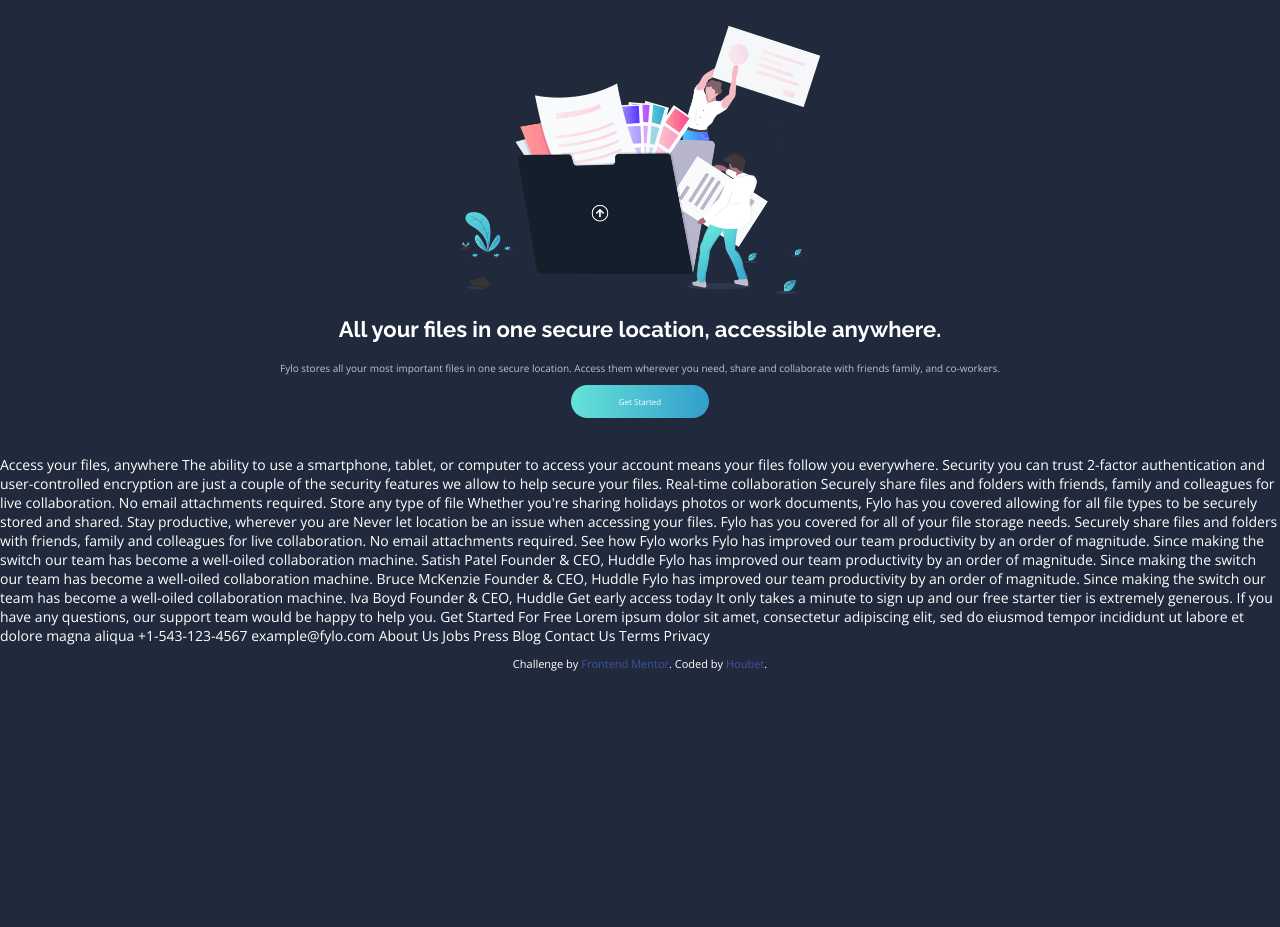
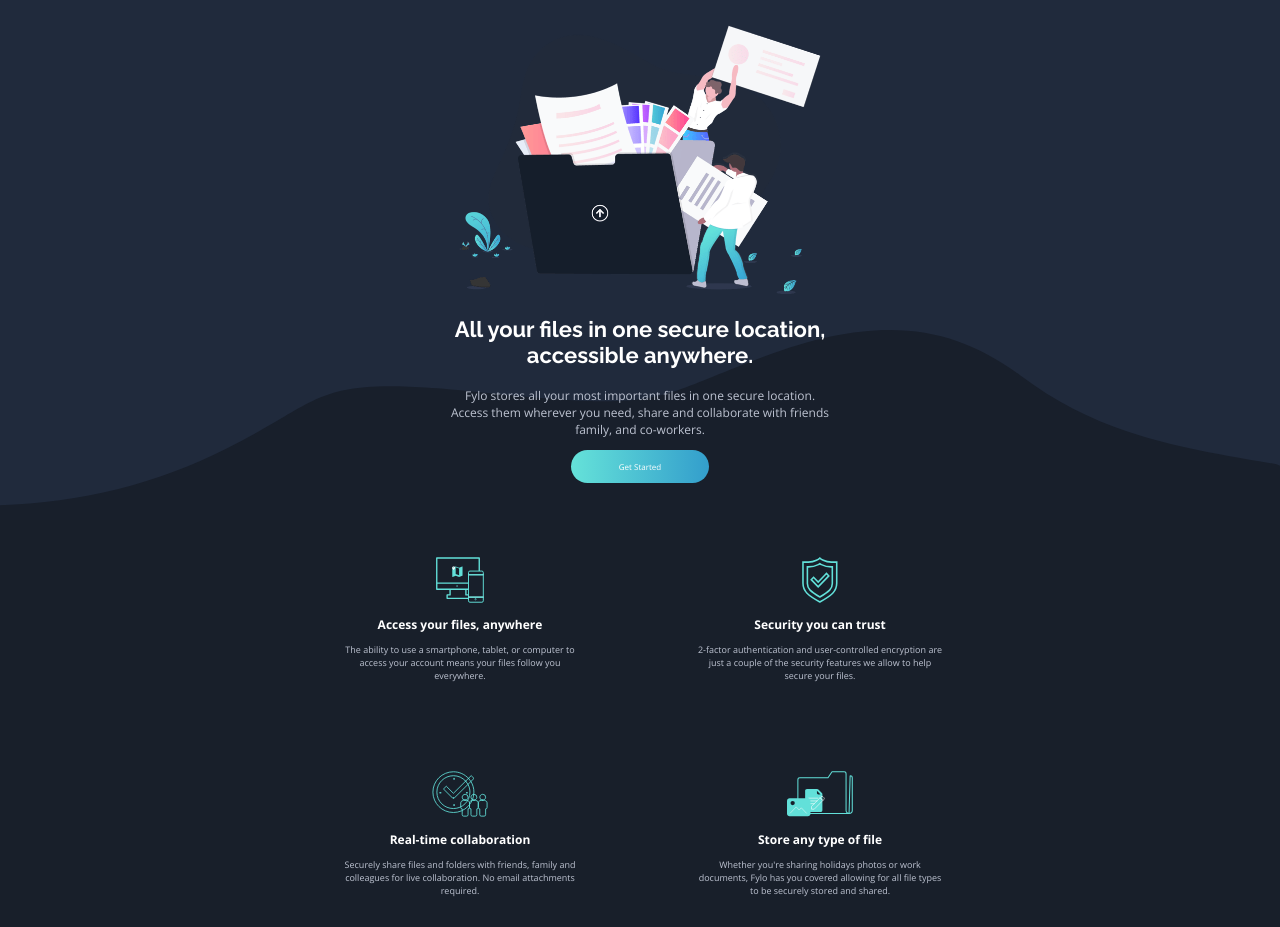
Before and after one commit to HoussamMrabet/Fylo-dark-theme-landing-page, a plain HTML site: page index.html in a window 1280 px wide. Shown: the part 78-1005 px from the top of the page. Before the commit the page ends 800 px from the top, so only its background shows below. Drawn offline with nearby package versions, Linux system fonts and the light colour scheme.

Commit message:
add services section and the background curvy

```diff
--- a/index.html
+++ b/index.html
@@ -53,6 +53,93 @@
     </div>
   </section>
 
+  <section class="services">
+
+    <div class="container container--pall">
+
+      <div class="service__grid">
+
+        <div class="service__item">
+
+          <div class="service__icon">
+            <img src="dist/images/icon-access-anywhere.svg" alt="">
+          </div>
+
+          <div class="service__text">
+
+            <h1>Access your files, anywhere</h1>
+
+            <p>
+              The ability to use a smartphone, tablet, or computer to access your account means your
+              files follow you everywhere.
+            </p>
+
+          </div>
+
+        </div>
+
+        <div class="service__item">
+
+          <div class="service__icon">
+            <img src="dist/images/icon-security.svg" alt="">
+          </div>
+
+          <div class="service__text">
+
+            <h1>Security you can trust</h1>
+
+            <p>
+              2-factor authentication and user-controlled encryption are just a couple of the security
+              features we allow to help secure your files.
+            </p>
+
+          </div>
+
+        </div>
+
+        <div class="service__item">
+
+          <div class="service__icon">
+            <img src="dist/images/icon-collaboration.svg" alt="">
+          </div>
+
+          <div class="service__text">
+
+            <h1>Real-time collaboration</h1>
+
+            <p>
+              Securely share files and folders with friends, family and colleagues for live collaboration.
+              No email attachments required.
+            </p>
+
+          </div>
+
+        </div>
+
+        <div class="service__item">
+
+          <div class="service__icon">
+            <img src="dist/images/icon-any-file.svg" alt="">
+          </div>
+
+          <div class="service__text">
+
+            <h1>Store any type of file</h1>
+
+            <p>
+              Whether you're sharing holidays photos or work documents, Fylo has you covered allowing for all
+              file types to be securely stored and shared.
+            </p>
+
+          </div>
+
+        </div>
+
+      </div>
+
+    </div>
+
+  </section>
 
 
 
@@ -69,37 +156,6 @@
 
 
 
-
-
-
-
-
-
-
-
-
-
-
-
-  Access your files, anywhere
-
-  The ability to use a smartphone, tablet, or computer to access your account means your
-  files follow you everywhere.
-
-  Security you can trust
-
-  2-factor authentication and user-controlled encryption are just a couple of the security
-  features we allow to help secure your files.
-
-  Real-time collaboration
-
-  Securely share files and folders with friends, family and colleagues for live collaboration.
-  No email attachments required.
-
-  Store any type of file
-
-  Whether you're sharing holidays photos or work documents, Fylo has you covered allowing for all
-  file types to be securely stored and shared.
 
   Stay productive, wherever you are
 
--- a/scss/_header.scss
+++ b/scss/_header.scss
@@ -34,7 +34,7 @@
 
             @include breakpoint-up(large){
 
-                font-size: 0.5rem;
+                font-size: 0.7rem;
 
                 &:not(:last-child){
                     margin-right: 1.75rem;
@@ -42,6 +42,11 @@
 
             }
 
+            &:hover{
+                color: $blue;
+                transition: color 250ms ease-in-out;
+            }
+
         }
 
     }
--- a/scss/_main.scss
+++ b/scss/_main.scss
@@ -1,6 +1,13 @@
 .main{
 
     text-align: center;
+
+    background: url('/dist/images/bg-curvy-desktop.svg') bottom no-repeat;
+    background-size: 100% 190px;
+    @include breakpoint-down(medium){
+        background: url('/dist/images/bg-curvy-mobile.svg') bottom no-repeat;
+        background-size: 200% 350px;
+    }
 
     &__slider{
 
@@ -20,6 +27,13 @@
 
     &__text{
 
+        width: 20.5rem;
+        margin: auto;
+
+        @include breakpoint-up(large){
+            width: 24rem;
+        }
+
         h1{
 
             font-family: 'Raleway', sans-serif;
@@ -35,7 +49,7 @@
             color: $gray;
             font-size: 1rem;
             @include breakpoint-up(large){
-                font-size: 0.625rem;
+                font-size: 0.75rem;
             }
         }
 
--- /dev/null
+++ b/scss/_services.scss
@@ -0,0 +1,77 @@
+.services{
+    background-color: $mainDarkBlue;
+    text-align: center;
+
+    .container--pall{
+        padding-top: 1.5625rem;
+        padding-bottom: 1.5625rem;
+        padding-right: 4.25rem;
+        padding-left: 4.25rem;
+
+        @include breakpoint-up(large){
+            padding-top: 2.3125rem;
+            padding-bottom: 2.3125rem;
+            padding-right: 20rem;
+            padding-left: 20rem;
+        }
+    }
+
+}
+
+.service{
+
+    &__grid{
+
+        display: grid;
+        grid-template-columns: 1fr;
+        gap: 5rem;
+
+        @include breakpoint-up(medium){
+            grid-template-columns: repeat(2, 1fr);
+        }
+
+    }
+
+    &__item{
+
+        width: 20rem;
+        margin: auto;
+
+        @include breakpoint-up(medium){
+            width: 15.75rem;
+        }
+
+
+
+    }
+
+    &__icon{
+        img{
+            height: 2.875rem;
+        }
+    }
+
+    &__text{
+        h1{
+
+            font-size: 1.25rem;
+
+            @include breakpoint-up(medium){
+                font-size: 0.75rem;
+            }
+        }
+
+        p{
+
+            font-size: 1rem;
+            color: $gray;
+
+            @include breakpoint-up(medium){
+                font-size: 0.5625rem;
+            }
+        }
+    }
+
+
+
+}
--- a/scss/style.scss
+++ b/scss/style.scss
@@ -4,3 +4,4 @@
 @import 'globals';
 @import 'header';
 @import 'main';
+@import 'services';
```
Also changed, not shown: dist/css/style.css, 1 other file.
